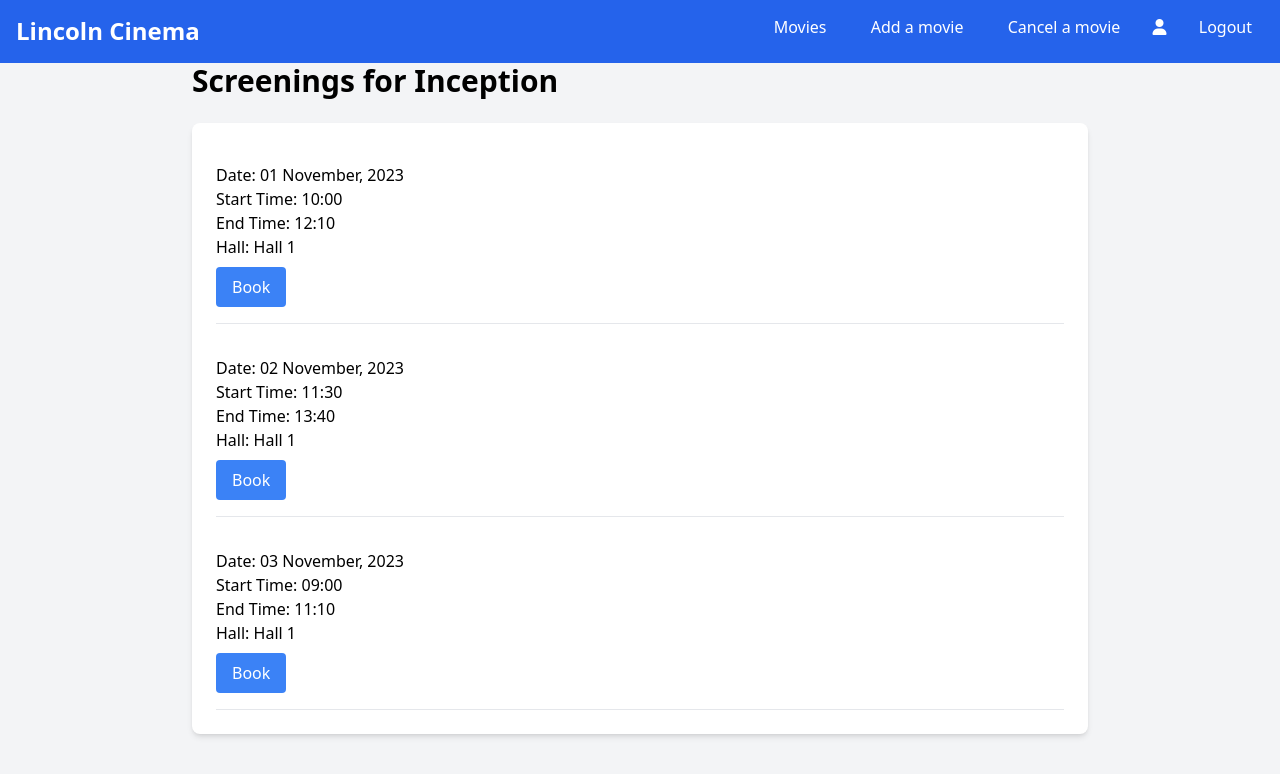
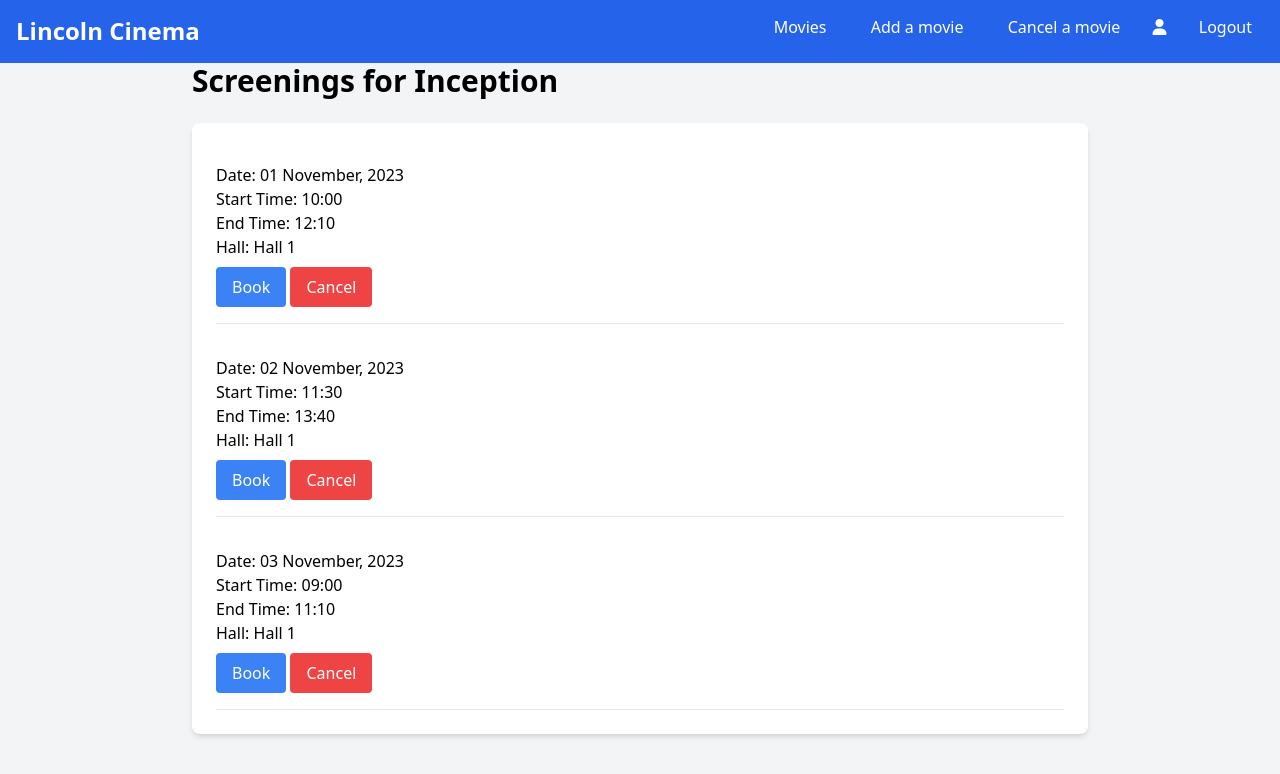
Before and after one commit to twoyoung/lincoln-cinema-online-movie-ticket-booking-system, a Flask app: page /movies/1/screenings in a window 1280 px wide. Shown: the part 41-815 px from the top of the page. Run offline with Flask 3, Linux system fonts and the light colour scheme; a user stored in the database is signed in; data comes from the database, SQL or seed files in the repository; style sheets or scripts are compiled from the project's sources.

Commit message:
admin cancel screening function done

```diff
--- a/controllers/movieController.py
+++ b/controllers/movieController.py
@@ -38,7 +38,7 @@ class MovieController:
             screeningList = movie.screenings
         else:
             screeningList = []
-        return render_template("movieScreenings.html", screeningList=screeningList)
+        return render_template("movieScreenings.html", screeningList=screeningList, userType=session['userType'])
 
     @staticmethod
     def viewSeatChart(screeningId: int):
@@ -294,6 +294,17 @@ class MovieController:
         user = User.getUserById(userId)
         if user.type == 'admin':
             screening = Screening.getScreeningById(screeningId)
-            return user.cancelScreening(screening)
+            result = user.cancelScreening(screening)
+
+            if isinstance(result, tuple) and len(result) == 2 and result[1] == 401:  # If unauthorized
+                flash('Unauthorized to cancel the screening.', 'error')
+                return redirect(url_for('movies.screeningList'))
+
+            if result == "Screening and its bookings cancelled successfully.":
+                flash('Screening and its bookings cancelled successfully.', 'success')
+            else:
+                flash(result, 'error')
+
+            return redirect(url_for('movies.showMovieScreenings', movieId=screening.movie.id))
         else:
             return "Unauthorized", 401
--- a/routes/routes.py
+++ b/routes/routes.py
@@ -184,7 +184,7 @@ def cancelMovie(movieId=None):
     else:
         return MovieController.showCancelMoviePage()
 
-@movie_bp.route('/cancel/screening/<screeningId>', methods=['DELETE'])
+@movie_bp.route('/cancel/screening/<screeningId>', methods=['POST'])
 @admin_required
 def cancelScreening(screeningId):
     return MovieController.cancelScreening(session['userId'], screeningId)
--- a/templates/movieScreenings.html
+++ b/templates/movieScreenings.html
@@ -21,6 +21,13 @@
 
                     <!-- Book Button -->
                     <a href="{{ url_for('movies.selectSeats', screeningId=screening.id) }}" class="mt-2 inline-block bg-blue-500 text-white px-4 py-2 rounded hover:bg-blue-600 transition duration-150">Book</a>
+
+                    {% if userType == 'admin' %}
+                    <!-- <form method="post" action="{{ url_for('movies.cancelScreening', screeningId=screening.id) }}" class="inline-block"> -->
+                        <!-- <input type="hidden" name="_method" value="DELETE"> -->
+                        <button type="button" onclick="showModal({{ screening.id }})" data-screening-id="{{ screening.id }}" class="cancel-btn mt-2 inline-block bg-red-500 text-white px-4 py-2 rounded hover:bg-red-600 transition duration-150">Cancel</button>
+                    <!-- </form> -->
+                    {% endif %}
                 </div>
             {% endfor %}
         {% else %}
@@ -28,6 +35,34 @@
         {% endif %}
     </div>
 
+    <div id="confirmationModal" class="fixed top-0 left-0 w-full h-full bg-gray-800 bg-opacity-50 hidden justify-center items-center">
+        <div class="bg-white p-6 rounded-lg">
+            <p>Are you sure you want to cancel this screening?</p>
+
+            <form id="modalForm" action="" method="post" class="mt-4">
+                <button type="submit" class="bg-red-500 hover:bg-red-600 text-white font-bold py-2 px-4 rounded mr-2">
+                    Confirm
+                </button>
+                <button type="button" onclick="hideModal()" class="bg-gray-400 hover:bg-gray-500 text-white font-bold py-2 px-4 rounded">
+                    Cancel
+                </button>
+            </form>
+        </div>
+    </div>
+
 </div>
 
+<script>
+    var baseURL = "{{ url_for('movies.cancelScreening', screeningId='SCREENING_ID') }}";
+    function showModal(screeningId) {
+        document.getElementById('confirmationModal').style.display = 'flex';
+        var actionURL = baseURL.replace('SCREENING_ID', screeningId);
+        document.getElementById('modalForm').action = actionURL;
+    }
+
+    function hideModal() {
+        document.getElementById('modal').style.display = 'none';
+    }
+</script>
+
 {% endblock %}
```
